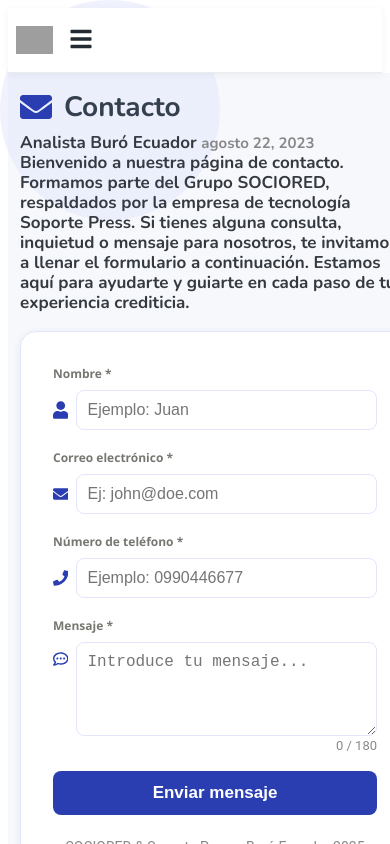
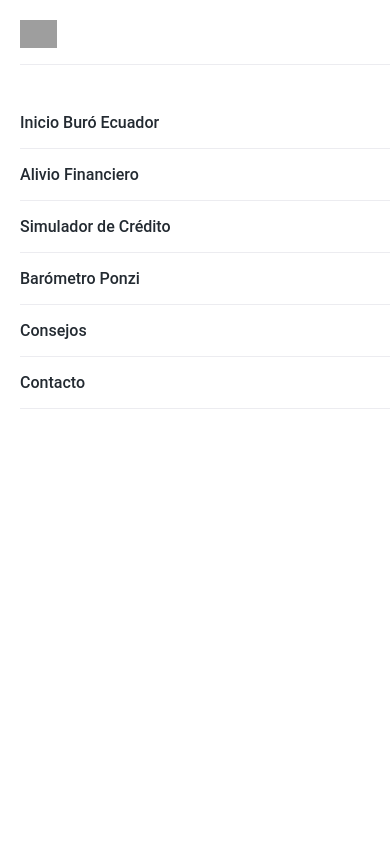
Before and after one commit to mat1520/BURO-DE-CREDITO-EC, a React (Create React App) app: page /contacto in a window 390 px wide. Both pictures are taken after a click on the button 81 px from the left and 40 px from the top of the page. Shown: the top 844 px of the page. Built offline with nearby package versions, Linux system fonts and the light colour scheme; grey boxes are pictures that could not be loaded; the HTML template or start-up script is replaced by a standard one.

Commit message:
Mejora menú móvil: botón fijo, visible y funcional para abrir/cerrar, con animación de X y tres líneas

```diff
--- a/src/components/MainPage.css
+++ b/src/components/MainPage.css
@@ -155,11 +155,14 @@
 
   .mobile-menu-btn {
     display: block;
-    margin-left: 10px;
+    position: fixed;
+    top: 18px;
+    right: 18px;
+    z-index: 201;
+    background: #fff;
+    border-radius: 8px;
+    box-shadow: 0 2px 8px #0001;
     padding: 8px;
-    color: #232a31;
-    transition: transform 0.2s;
-    order: 2;
   }
 
   .mobile-menu-btn:active {
@@ -201,6 +204,8 @@
   border: none;
   padding: 8px;
   cursor: pointer;
+  z-index: 200;
+  position: relative;
 }
 
 @media (max-width: 768px) {
@@ -217,12 +222,12 @@
 
 /* Mobile menu styles */
 .mobile-menu {
-  display: none;
+  /* display: none; */
   position: fixed;
   top: 0;
   left: 0;
-  width: 100%;
-  height: 100%;
+  width: 100vw;
+  height: 100vh;
   background: #fff;
   z-index: 100;
   padding: 20px;
@@ -231,7 +236,6 @@
   overflow-y: auto;
   -webkit-overflow-scrolling: touch;
 }
-
 .mobile-menu.active {
   transform: translateX(0);
 }
--- a/src/components/MainPage.jsx
+++ b/src/components/MainPage.jsx
@@ -121,28 +121,41 @@ const MainPage = () => {
               </ul>
             </nav>
             <button className="mobile-menu-btn" onClick={toggleMobileMenu}>
-              <FaBars />
+              {mobileMenuOpen ? <FaTimes /> : <FaBars />}
             </button>
           </div>
         </header>
 
         {/* Mobile Menu */}
-        <div className={`mobile-menu ${mobileMenuOpen ? 'active' : ''}`}>
-          <div className="mobile-menu-header">
-            <img src="https://buroecuador.com/wp-content/uploads/2023/08/buro-ecuador-logo.svg" alt="Buró Ecuador Logo" className="main-logo-img" />
-            <button className="mobile-menu-close" onClick={toggleMobileMenu}>
-              <FaTimes />
-            </button>
+        {mobileMenuOpen && (
+          <div>
+            {/* Overlay */}
+            <div
+              className="mobile-menu-overlay"
+              onClick={toggleMobileMenu}
+              style={{
+                position: 'fixed',
+                top: 0, left: 0, width: '100vw', height: '100vh',
+                background: 'rgba(0,0,0,0.18)',
+                zIndex: 99
+              }}
+            />
+            {/* Menú */}
+            <div className={`mobile-menu active`}>
+              <div className="mobile-menu-header">
+                <img src="https://buroecuador.com/wp-content/uploads/2023/08/buro-ecuador-logo.svg" alt="Buró Ecuador Logo" className="main-logo-img" />
+              </div>
+              <nav className="mobile-nav">
+                <a href="https://buro.vercel.app/" target="_blank" rel="noopener noreferrer" onClick={toggleMobileMenu}>Inicio Buró Ecuador</a>
+                <a href="/alivio-financiero" onClick={toggleMobileMenu}>Alivio Financiero</a>
+                <Link to="/simulador-credito" onClick={toggleMobileMenu}>Simulador de Crédito</Link>
+                <Link to="/barometro-ponzi" onClick={toggleMobileMenu}>Barómetro Ponzi</Link>
+                <Link to="/consejos" onClick={toggleMobileMenu}>Consejos</Link>
+                <Link to="/contacto" onClick={toggleMobileMenu}>Contacto</Link>
+              </nav>
+            </div>
           </div>
-          <nav className="mobile-nav">
-            <a href="https://buro.vercel.app/" target="_blank" rel="noopener noreferrer">Inicio Buró Ecuador</a>
-            <a href="/alivio-financiero">Alivio Financiero</a>
-            <a href="https://buroecuador.com/simulador-credito/" target="_blank" rel="noopener noreferrer">Simulador de crédito</a>
-            <Link to="/barometro-ponzi">Barómetro Ponzi</Link>
-            <Link to="/consejos">Consejos</Link>
-            <Link to="/contacto">Contacto</Link>
-          </nav>
-        </div>
+        )}
 
         {/* Contenido principal: Score, formulario, etc */}
         <MainPageRoutes score={score} setScore={setScore} scoreLevel={scoreLevel} />
```
